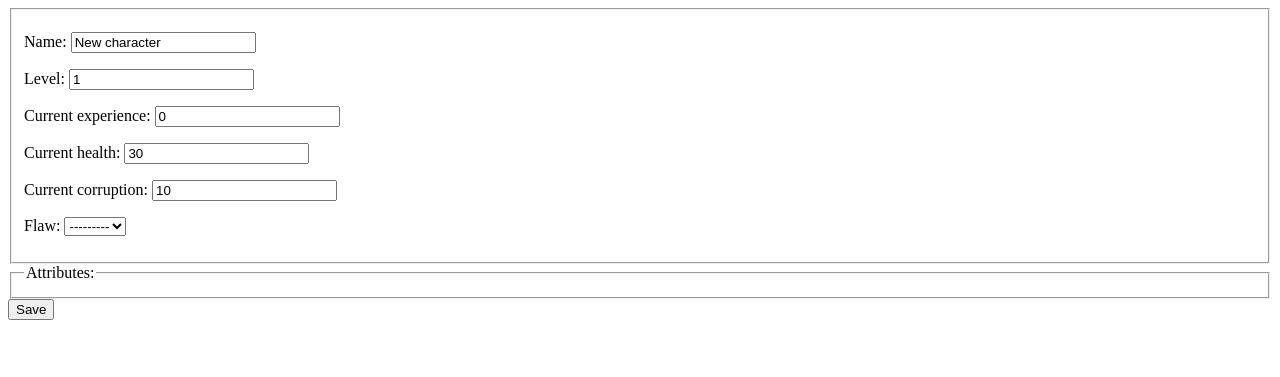
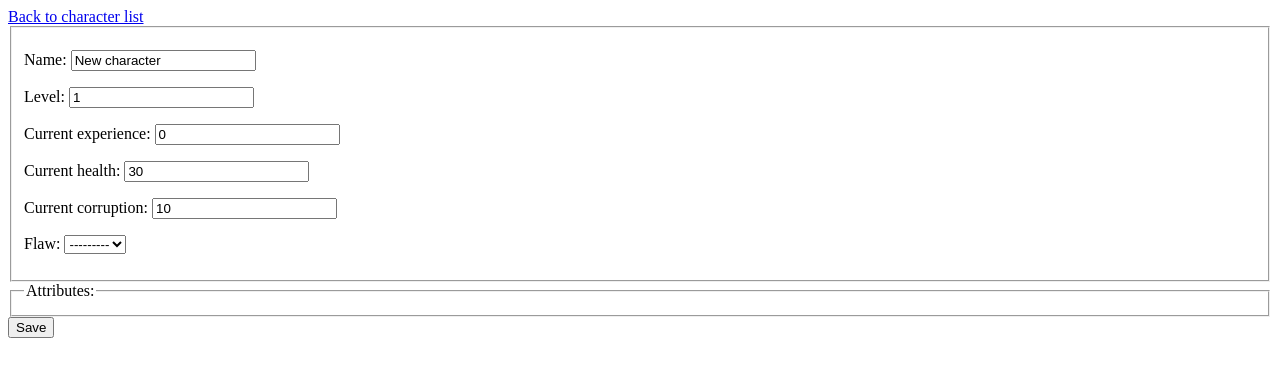
Before and after one commit to Xerotut/RPGenv, a Django app: template characters/templates/characters/character_sheet.html in a window 1280 px wide. Shown: the top 377 px of the page. Run offline with Django 4.2, Linux system fonts and the light colour scheme; the template is opened without the code that fills it: values that come from a table or form of the project are taken from there, others are empty.

Commit message:
Added a link to characters list on character sheet page

```diff
--- a/characters/templates/characters/character_sheet.html
+++ b/characters/templates/characters/character_sheet.html
@@ -6,7 +6,7 @@
 </head>
 
 <body>
-
+    <a href="{% url 'characters:characters' %}">Back to character list</a>
     <form action="{% url 'characters:character_sheet' character.id %}" method="post">
         {% csrf_token %}
         <fieldset>
```
